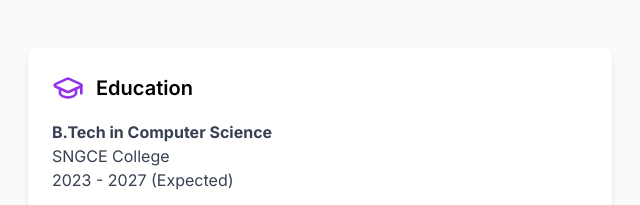
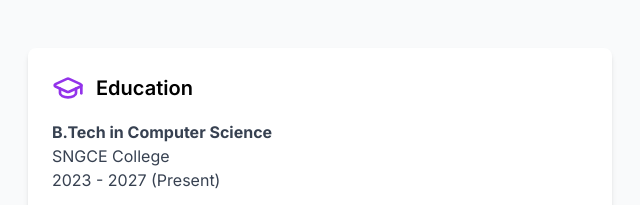
Before and after one commit to Akhilpkl/updated-portfolio, a plain HTML site: page index.html in a window 1280 px wide. Shown: the part 980-1185 px from the top of the page, 636-1276 px from the left. Drawn offline with nearby package versions, Linux system fonts and the light colour scheme.

Commit message:
Update index.html

```diff
--- a/index.html
+++ b/index.html
@@ -161,7 +161,7 @@
                                 <p class="text-gray-700">
                                     <strong>B.Tech in Computer Science</strong><br>
                                     SNGCE College<br>
-                                    2023 - 2027 (Expected)
+                                    2023 - 2027 (Present)
                                 </p>
                             </div>
                             <div class="border-t pt-4">
```
